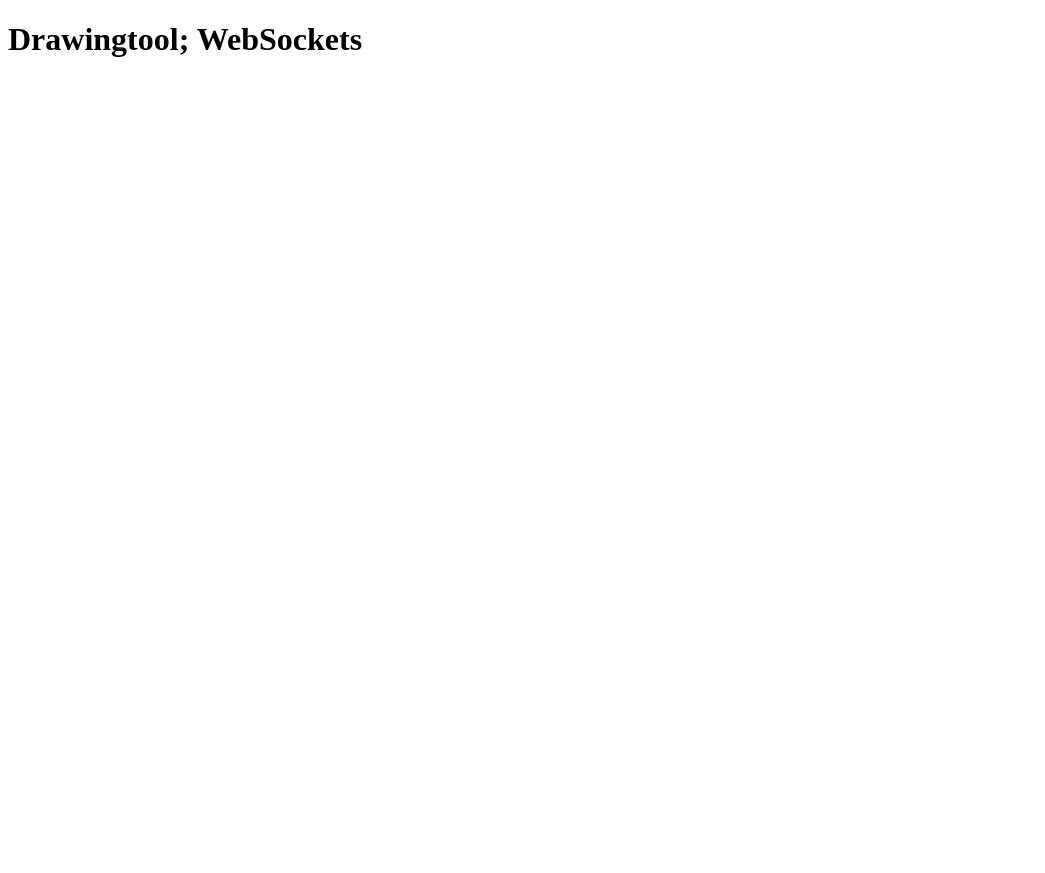
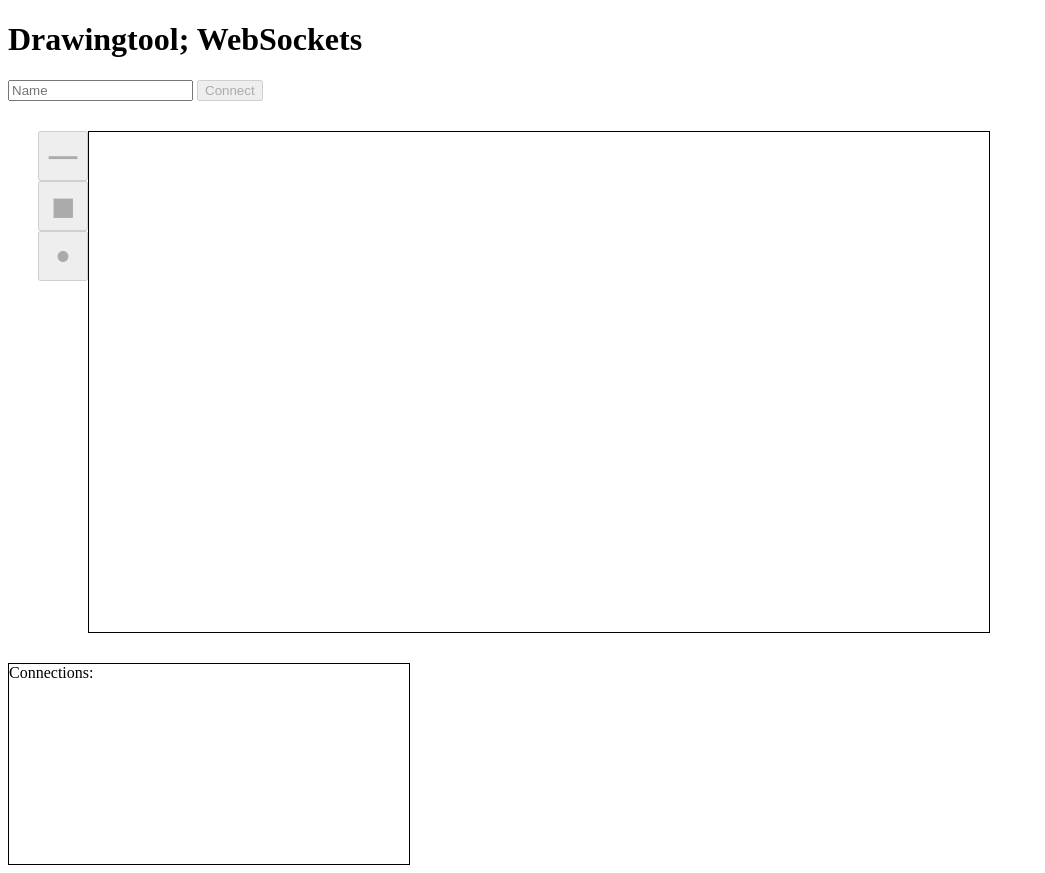
Before and after one commit to Frommflin/Examensarbete2022, a plain HTML site: page WebSocket/index.html in a window 1280 px wide. Shown: the whole page, without its empty margins (0-1045 px from the left). Before the commit the page ends 800 px from the top, so only its background shows below. Drawn offline with Linux system fonts and the light colour scheme.

Commit message:
Added to html-skeleton
Added to html-skeleton for WebSockets and created .css with basic styling

```diff
--- /dev/null
+++ b/CSS.css
@@ -0,0 +1,21 @@
+#canvasBox{
+    border: 1px solid black;
+}
+#container{
+    margin: 30px;
+    display: flex;
+}
+#btnContainer{
+    display: flex;
+    flex-direction: column;
+}
+#btnContainer>button{
+    height: 50px;
+    width: 50px;
+    font-size: 40px;
+}
+#infoBox{
+    border: 1px solid black;
+    height: 200px;
+    width: 400px;
+}
--- a/WebSocket/index.html
+++ b/WebSocket/index.html
@@ -3,9 +3,24 @@
     <head>
         <title>Drawingtool WebSockets</title>
         <meta charset="utf-8">
+        <link rel="stylesheet" href="../CSS.css">
     </head>
     <body>
         <h1>Drawingtool; WebSockets</h1>
-        <canvas id="canvasBox" width="900" height="500"></canvas>
+        <div>
+            <input type="text" placeholder="Name">
+            <button disabled> Connect </button>
+        </div>
+        <div id="container">
+            <div id="btnContainer">
+                <button disabled id="opt1"> ─ </button>
+                <button disabled id="opt2"> ■ </button>
+                <button disabled id="opt3"> • </button>
+            </div>
+            <canvas id="canvasBox" width="900" height="500"></canvas>
+        </div>
+        <div id="infoBox">
+            Connections:
+        </div>
     </body>
 </html>
```
